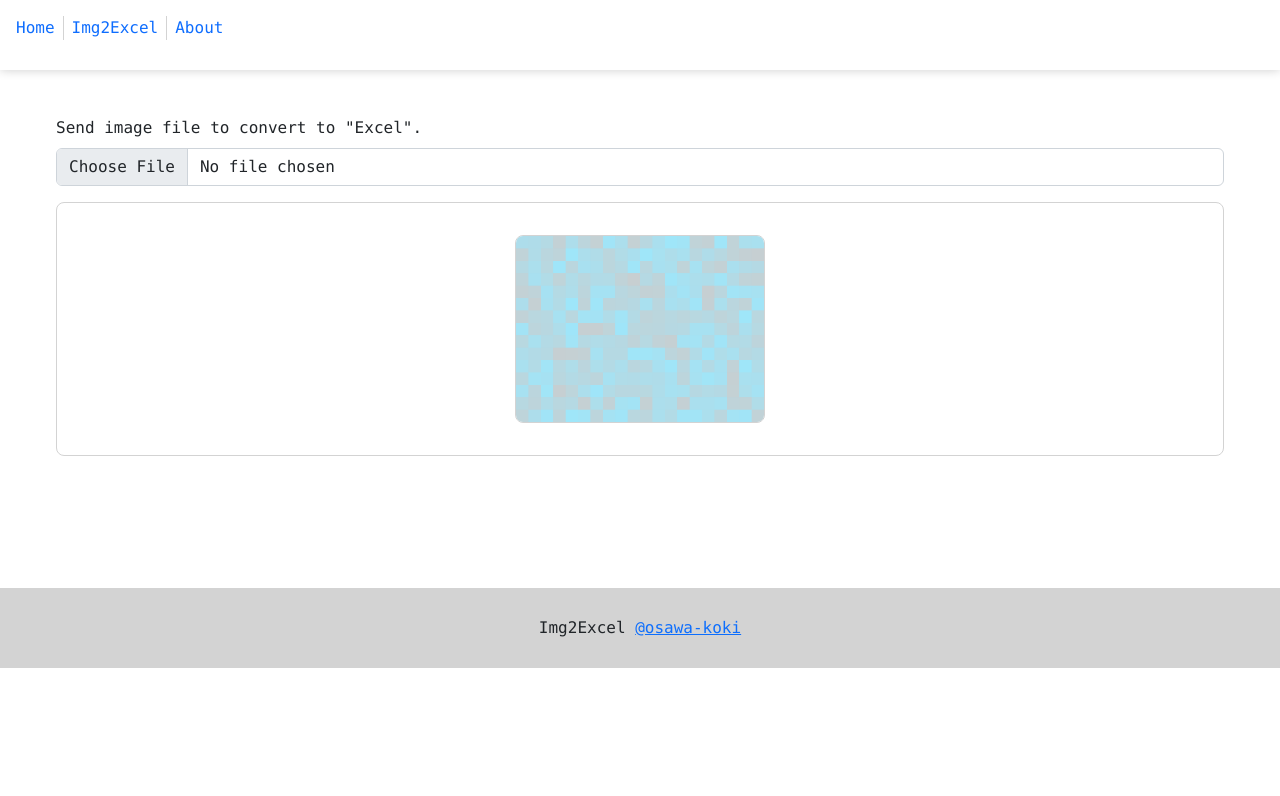
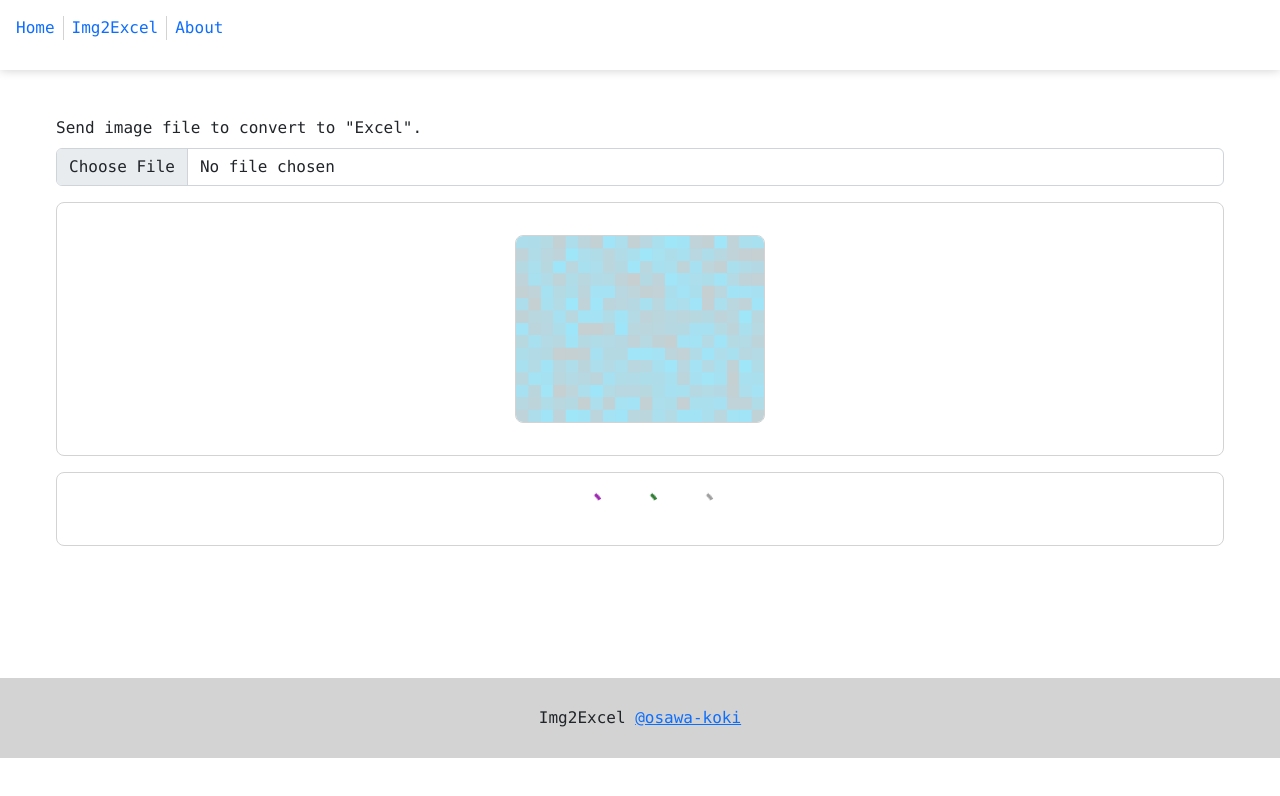
Before and after one commit to osawa-koki/img2excel-server, a Next.js app in the folder web_client/: page /img2excel in a window 1280 px wide. Shown: the top 796 px of the page. Built offline with nearby package versions, Linux system fonts and the light colour scheme.

Commit message:
送信中のUI.

```diff
--- a/web_client/pages/img2excel.tsx
+++ b/web_client/pages/img2excel.tsx
@@ -5,14 +5,17 @@ import Stack from '@mui/material/Stack';
 import Alert from '@mui/material/Alert';
 import Button from '@mui/material/Button';
 import LinearProgress from '@mui/material/LinearProgress';
+import CircularProgress from '@mui/material/CircularProgress';
 
 import File2Jimp from '../common/File2Jimp';
 import Layout from '../components/Layout';
+import Setting from '../setting';
 
 const Img2ExcelPage = () => {
   let [jimp, setJimp] = useState<Jimp | null>(null);
   let [error, setError] = useState<string | null>(null);
   let [loading, setLoading] = useState(false);
+  let [sending, setSending] = useState(true);
 
   function Draw(jimp: Jimp): void {
     const canvas = document.getElementById('MyCanvas') as HTMLCanvasElement;
@@ -63,6 +66,26 @@ const Img2ExcelPage = () => {
     }
   }
 
+  async function Send() {
+    if (jimp === null) {
+      return;
+    }
+    setSending(true);
+    const blob = await jimp.getBufferAsync(Jimp.MIME_JPEG);
+    await fetch(`${Setting.apiUri}/img2excel`, {
+      method: 'POST',
+      headers: {
+        'Content-Type': 'image/png',
+      },
+      body: blob,
+    })
+    .then(response => response.text())
+    .then(response => {
+      console.log(response);
+    });
+    setSending(false);
+  }
+
   useEffect(() => {
     const canvas = document.getElementById('MyCanvas') as HTMLCanvasElement;
     const ctx = canvas.getContext('2d');
@@ -109,7 +132,17 @@ const Img2ExcelPage = () => {
           {
             jimp &&
             <div id='Converter'>
-              <Button variant="contained">Convert</Button>
+              <Button variant="contained" onClick={() => {Send();}}>Convert</Button>
+            </div>
+          }
+          {
+            sending &&
+            <div id='Sending'>
+              <Stack id='SendingLoader' sx={{ color: 'grey.500' }} spacing={2} direction="row">
+                <CircularProgress color="secondary" />
+                <CircularProgress color="success" />
+                <CircularProgress color="inherit" />
+              </Stack>
             </div>
           }
         </div>
--- a/web_client/setting.ts
+++ b/web_client/setting.ts
@@ -7,6 +7,7 @@ const Setting = {
   isProd,
   title: "Img2Excel",
   basePath: EnvInfo.basePath,
+  apiUri: isProd ? '/api' : 'http://localhost:80/api',
 };
 
 export default Setting;
--- a/web_client/styles/img2excel.scss
+++ b/web_client/styles/img2excel.scss
@@ -1,7 +1,7 @@
 
 #Img2Excel {
 
-  #Loading {
+  #Loading, #Sending {
     margin: 1rem 0;
     padding: 1rem;
     border: 1px lightgray solid;
@@ -32,4 +32,10 @@
     justify-content: center;
   }
 
+  #Sending {
+    #SendingLoader {
+      justify-content: center;
+    }
+  }
+
 }
```
Also changed, not shown: 1 other file (tests, documents, lock files or other folders).
